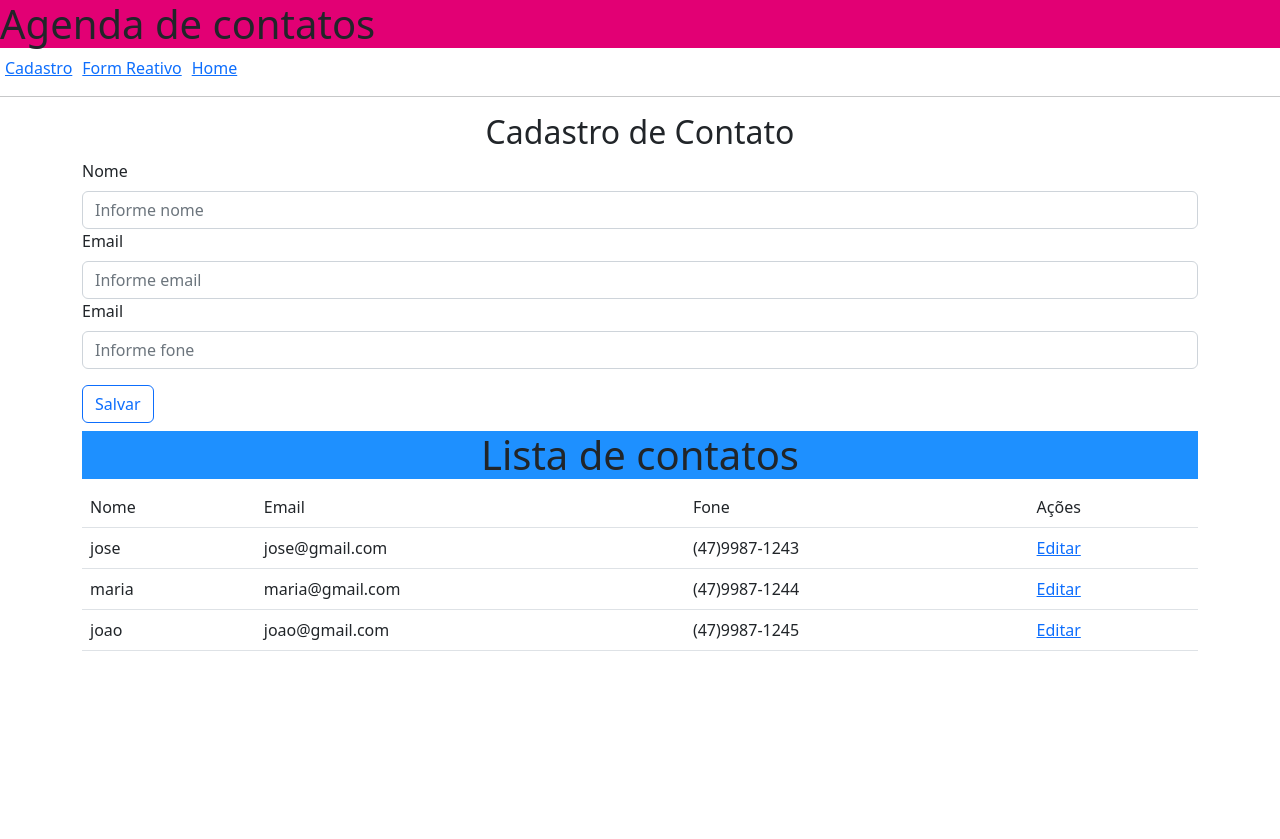
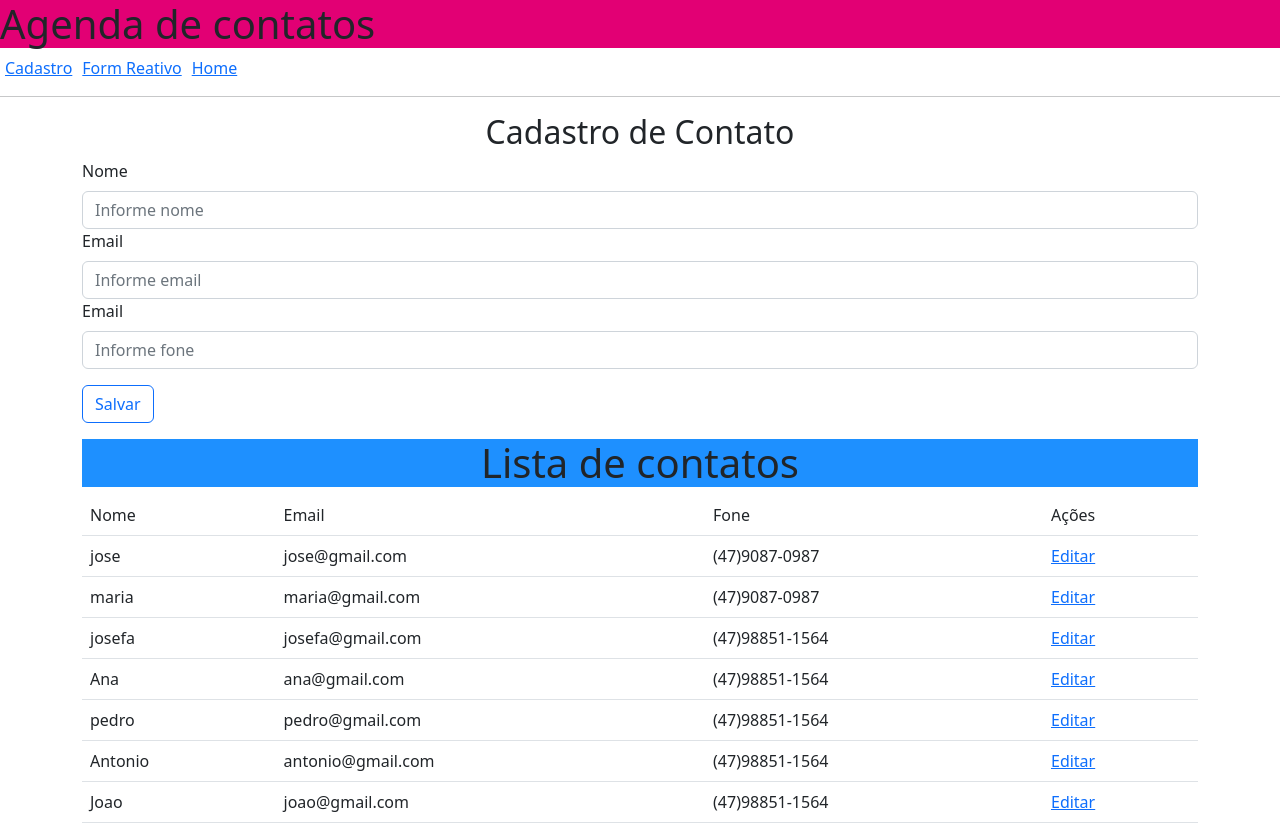
Before and after one commit to instrutorvilson/tsy-angular, an Angular app: page /cadastro in a window 1280 px wide. Before the commit the page ends 800 px from the top, so only its background shows below. Built offline with nearby package versions, Linux system fonts and the light colour scheme; data requests are answered from the project's data file.

Commit message:
Criar interface e tipar retorno da consulta

```diff
--- /dev/null
+++ b/db.json
@@ -0,0 +1,46 @@
+{
+  "contatos": [
+    {
+      "id": 1,
+      "nome": "jose",
+      "email": "jose@gmail.com",
+      "fone": "(47)9087-0987"
+    },
+    {
+      "nome": "maria",
+      "email": "maria@gmail.com",
+      "fone": "(47)9087-0987",
+      "id": 2
+    },
+    {
+      "nome": "josefa",
+      "email": "josefa@gmail.com",
+      "fone": "(47)98851-1564",
+      "id": 3
+    },
+    {
+      "nome": "Ana",
+      "email": "ana@gmail.com",
+      "fone": "(47)98851-1564",
+      "id": 4
+    },
+    {
+      "nome": "pedro",
+      "email": "pedro@gmail.com",
+      "fone": "(47)98851-1564",
+      "id": 5
+    },
+    {
+      "nome": "Antonio",
+      "email": "antonio@gmail.com",
+      "fone": "(47)98851-1564",
+      "id": 6
+    },
+    {
+      "nome": "Joao",
+      "email": "joao@gmail.com",
+      "fone": "(47)98851-1564",
+      "id": 7
+    }
+  ]
+}
--- a/package.json
+++ b/package.json
@@ -18,6 +18,7 @@
     "@angular/platform-browser": "^15.0.0",
     "@angular/platform-browser-dynamic": "^15.0.0",
     "@angular/router": "^15.0.0",
+    "json-server": "^0.17.1",
     "rxjs": "~7.5.0",
     "tslib": "^2.3.0",
     "zone.js": "~0.12.0"
--- a/src/app/app.module.ts
+++ b/src/app/app.module.ts
@@ -1,8 +1,10 @@
 import { NgModule } from '@angular/core';
 import { BrowserModule } from '@angular/platform-browser';
 import { FormsModule, ReactiveFormsModule } from '@angular/forms'
+import { HttpClientModule } from '@angular/common/http'
 
 import { AppRoutingModule } from './app-routing.module';
+
 import { AppComponent } from './app.component';
 import { CadastroComponent } from './cadastro/cadastro.component';
 import { DiretivaComponent } from './diretiva/diretiva.component';
@@ -10,6 +12,7 @@ import { FormReativoComponent } from './form-reativo/form-reativo.component';
 import { EdicaoComponent } from './edicao/edicao.component';
 import { HomeComponent } from './home/home.component';
 import { ErroComponent } from './erro/erro.component';
+
 
 @NgModule({
   declarations: [
@@ -25,7 +28,8 @@ import { ErroComponent } from './erro/erro.component';
     BrowserModule,
     AppRoutingModule,
     FormsModule,
-    ReactiveFormsModule
+    ReactiveFormsModule,
+    HttpClientModule
   ],
   providers: [],
   bootstrap: [AppComponent]
--- /dev/null
+++ b/src/app/cadastro.service.ts
@@ -0,0 +1,20 @@
+import { HttpClient } from '@angular/common/http';
+import { Injectable } from '@angular/core';
+import  IContato  from '../interfaces/interface'
+
+
+@Injectable({
+  providedIn: 'root'
+})
+export class CadastroService {
+
+  constructor(private http: HttpClient) { }
+
+  consultar(){
+    return this.http.get<[IContato]>("http://localhost:3000/contatos")
+  }
+
+  salvar(dados:IContato){
+    return this.http.post<IContato>("http://localhost:3000/contatos",dados)
+  }
+}
--- a/src/app/cadastro/cadastro.component.html
+++ b/src/app/cadastro/cadastro.component.html
@@ -12,6 +12,7 @@
         <input type="text" ngModel name="fone"  placeholder="Informe fone" id="idfone" class="form-control" />
 
         <button class="btn btn-outline-primary mt-3">Salvar</button>
+        <p>{{msg}}</p>
     </form>
     <h1 class="text-center mt-2">Lista de contatos</h1>
     <table class="table">
--- a/src/app/cadastro/cadastro.component.ts
+++ b/src/app/cadastro/cadastro.component.ts
@@ -1,10 +1,6 @@
 import { Component } from '@angular/core';
-
-interface IContato{
-  nome: string,
-  email: string,
-  fone: string
-}
+import  IContato  from '../../interfaces/interface'
+import { CadastroService } from '../cadastro.service';
 
 @Component({
   selector: 'app-cadastro',
@@ -13,7 +9,7 @@ interface IContato{
 })
 export class CadastroComponent {
  // contato:IContato = {nome:'',email:'',fone:''}
-  contato:IContato
+ /* contato:IContato
 
    contatos: IContato[] = [
     {nome:'jose',email:'jose@gmail.com',fone:'(47)9987-1243'},
@@ -21,11 +17,28 @@ export class CadastroComponent {
     {nome:'joao',email:'joao@gmail.com',fone:'(47)9987-1245'}
   ]
 
-   constructor(){
-    this.contato = {nome:'',email:'',fone:''}
+   constructor(private service:CadastroService){
+        this.contato = {nome:'',email:'',fone:''}
+   }*/
+   msg: string = ''
+   contatos: IContato[] = []
+   constructor(private service:CadastroService){
+     this.consultar()
    }
 
+
    enviar(dados:IContato){
-       this.contatos.push(dados)
+      // this.contatos.push(dados)
+      this.service.salvar(dados).subscribe(data => {
+        this.msg = "registro salvo com sucesso"
+        //window.location.reload()
+        this.contatos = [...this.contatos, data]
+      } )
     }
+
+   consultar(){
+      this.service.consultar().subscribe(data => this.contatos = data)
+   }
+
+
 }
--- a/src/app/edicao/edicao.component.ts
+++ b/src/app/edicao/edicao.component.ts
@@ -15,9 +15,8 @@ export class EdicaoComponent implements OnInit {
   }
 
   ngOnInit(): void {
-    const routeParams = this.route.snapshot.paramMap
+    var routeParams = this.route.snapshot.paramMap
     this.emailcontato = routeParams.get('email')
   }
 
-
 }
--- /dev/null
+++ b/src/interfaces/interface.ts
@@ -0,0 +1,6 @@
+export default interface IContato{
+    id?:number,
+    nome: string,
+    email: string,
+    fone: string
+  }
```
Also changed, not shown: 2 other files (tests, documents, lock files or other folders).
